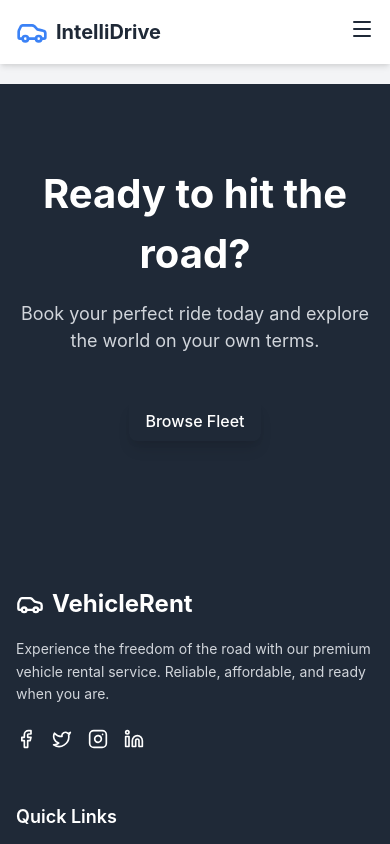
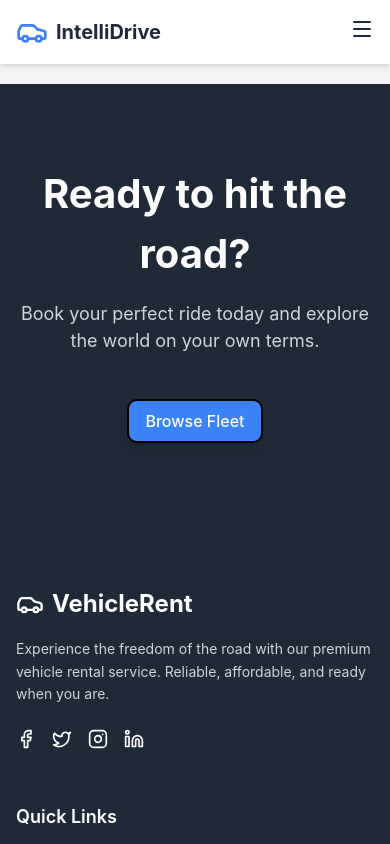
Before and after one commit to unnikrishnan-sics/Intelligent-Vehicle-Rental-Platform, a React (Vite) app in the folder client/: page / in a window 390 px wide. In both pictures the pointer is over the link "Browse Fleet". Shown: the part 2096-2940 px from the top of the page. Built offline with nearby package versions, Linux system fonts and the light colour scheme; no server answers.

Commit message:
feat: Introduce global styles, utility classes, base component styling, and a responsive navigation bar.

```diff
--- a/client/src/components/Navbar.css
+++ b/client/src/components/Navbar.css
@@ -30,7 +30,12 @@
 
 .nav-link:hover {
     color: var(--primary-color);
-    text-shadow: 0 4px 6px rgba(0, 0, 0, 0.1);
+    /* Simulate black text outline */
+    text-shadow:
+        -0.5px -0.5px 0 #000,
+        0.5px -0.5px 0 #000,
+        -0.5px 0.5px 0 #000,
+        0.5px 0.5px 0 #000;
 }
 
 .nav-brand {
--- a/client/src/index.css
+++ b/client/src/index.css
@@ -145,7 +145,10 @@ button {
 
 .btn-primary:hover {
   opacity: 1;
-  box-shadow: 0 10px 15px -3px rgba(0, 0, 0, 0.1), 0 4px 6px -2px rgba(0, 0, 0, 0.05);
+  background-color: var(--primary-color);
+  color: white;
+  /* Use box-shadow to create a 2px black outline without layout shift */
+  box-shadow: 0 0 0 2px black, 0 10px 15px -3px rgba(0, 0, 0, 0.1), 0 4px 6px -2px rgba(0, 0, 0, 0.05);
 }
 
 .btn-outline {
```
